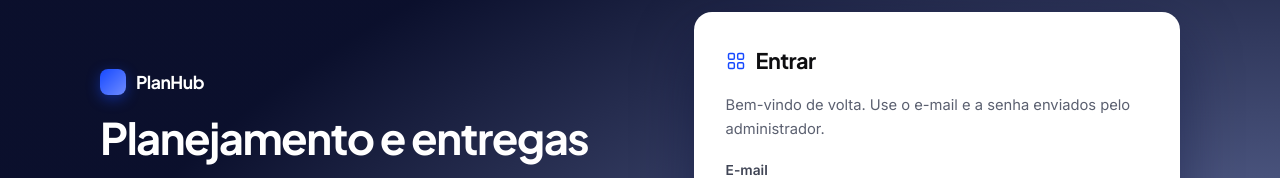
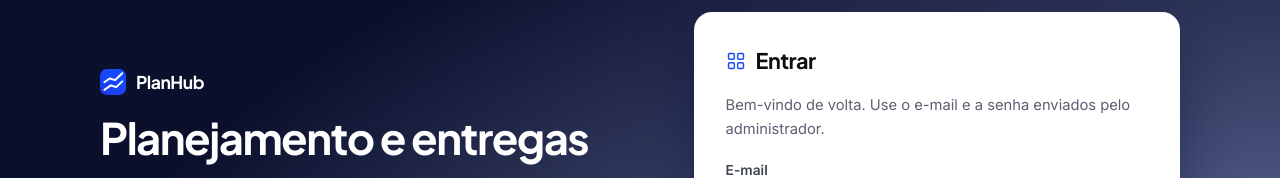
Before and after one commit to fsemeneze/Case_tecnico_Conversion, a Next.js app: page /login in a window 1280 px wide. Shown: the part 175-353 px from the top of the page. Built offline with nearby package versions, Linux system fonts and the light colour scheme.

Commit message:
style: logo da conversion na tela inicial e no menu

```diff
--- a/app/(app)/layout.tsx
+++ b/app/(app)/layout.tsx
@@ -42,7 +42,8 @@ export default async function LayoutDoApp({
     <div className="app">
       <aside className="menu-lateral">
         <Link href="/inicio" className="marca">
-          <span className="marca-mark" aria-hidden="true" />
+          {/* eslint-disable-next-line @next/next/no-img-element */}
+          <img src="/conversion-mark.svg" alt="" width={30} height={30} className="marca-mark" />
           <span>
             PlanHub
             <small>Planejamento e entregas</small>
--- a/app/globals.css
+++ b/app/globals.css
@@ -401,9 +401,12 @@ footer {
   width: 30px;
   height: 30px;
   flex: 0 0 auto;
-  border-radius: 9px;
-  background: linear-gradient(135deg, var(--accent) 0%, #6e8bff 100%);
-  box-shadow: 0 4px 12px rgba(22, 73, 255, 0.35);
+  object-fit: contain;
+  border-radius: 8px;
+}
+
+.menu-lateral .marca .marca-mark {
+  background: transparent;
 }
 
 .menu-lateral .marca small {
@@ -1160,9 +1163,10 @@ main.auth {
 .auth-logo-mark {
   width: 26px;
   height: 26px;
-  border-radius: 8px;
-  background: linear-gradient(135deg, #1649ff 0%, #6e8bff 100%);
-  box-shadow: 0 4px 14px rgba(22, 73, 255, 0.45);
+  object-fit: contain;
+  border-radius: 7px;
+  background: transparent;
+  box-shadow: none;
 }
 
 .auth-marca h1 {
--- a/app/login/layout.tsx
+++ b/app/login/layout.tsx
@@ -13,7 +13,8 @@ export default function LayoutLogin({
       <div className="auth-grade">
         <section className="auth-marca">
           <Link href="/login" className="auth-logo">
-            <span className="auth-logo-mark" aria-hidden="true" />
+            {/* eslint-disable-next-line @next/next/no-img-element */}
+            <img src="/conversion-mark.svg" alt="" width={26} height={26} className="auth-logo-mark" />
             PlanHub
           </Link>
 
```
Also changed, not shown: public/conversion-logo.svg (added), public/conversion-mark.svg (added).
